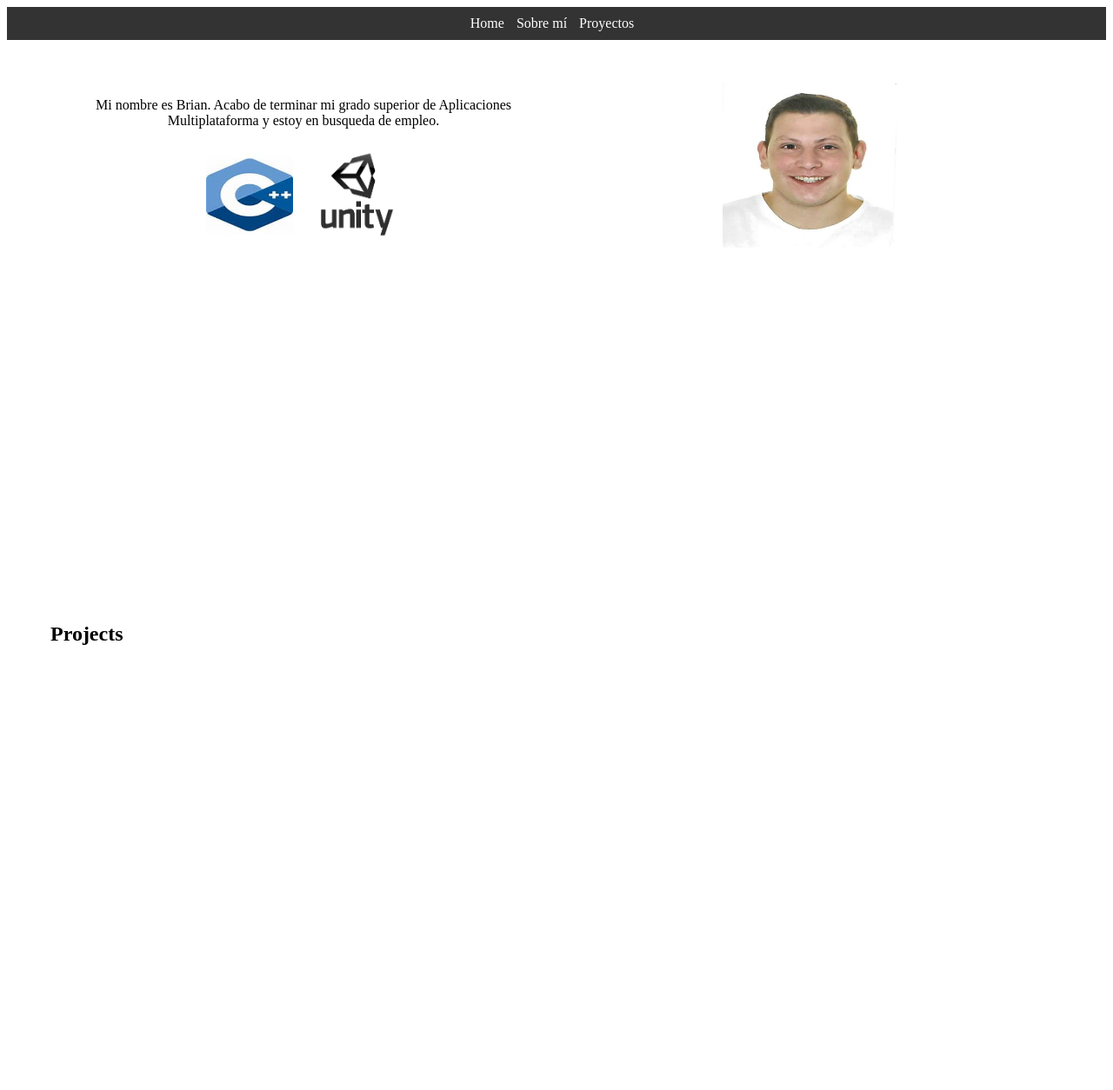
After one commit to bryanlimite/bryanlimite.github.io, a PHP site: page /nuevohtml.html in a window 1280 px wide. The commit adds this page. Shown: the whole page at 87% size. Run offline with PHP 8.4, Linux system fonts and the light colour scheme.

Commit message:
Nueva prueba con otra pagina web

```diff
--- /dev/null
+++ b/nuevohtml.html
@@ -0,0 +1,39 @@
+<!DOCTYPE html>
+<html>
+<head>
+<title>My Web Page</title>
+<link rel="stylesheet" href="nuevosestilos.css">
+</head>
+<body>
+<!-- Menu -->
+
+<header>
+    <nav>
+        <ul>
+        <li><a href="#home">Home</a></li>
+        <li><a href="#about">Sobre mí</a></li>
+        <li><a href="#projects">Proyectos</a></li>
+        </ul>
+    </nav>
+</header>
+
+<!-- About Me section -->
+<div id="about" class="section">
+    <div class="left-division">
+    <p>Mi nombre es Brian. Acabo de terminar mi grado superior de Aplicaciones Multiplataforma y estoy en busqueda de empleo.</p>
+    <img class="skills-image" src="Cplus.jpg" alt="Skills Image 1">
+    <img class="skills-image" src="img/Unity.png" alt="Skills Image 2">
+    <!-- Add more skills images here -->
+    </div>
+    <div class="right-division">
+    <img class="user-image" src="fotodni.jpg" alt="User Image">
+    </div>
+</div>
+
+<!-- Projects section -->
+<div id="projects" class="section">
+    <h2>Projects</h2>
+    <!-- Add content for the Projects section here -->
+</div>
+</body>
+</html>
--- /dev/null
+++ b/nuevosestilos.css
@@ -0,0 +1,55 @@
+  /* Estilos del menú */
+header {
+    background-color: #333;
+    padding: 10px;
+    text-align: center; /* Centra el contenido del header */
+}
+nav ul {
+    list-style-type: none;
+    margin: 0;
+    padding: 0;
+    display: inline-block; /* Cambia el display a inline-block */
+}
+nav ul li {
+    display: inline;
+    margin-right: 10px;}
+
+nav ul li a {
+    color: #fff;
+    text-decoration: none;
+}
+
+/* CSS styles for the sections */
+.section {
+    padding: 50px;
+    height: 500px;
+}
+
+    /* CSS styles for the left and right divisions in the About Me section */
+    .left-division {
+        float: left;
+        width: 50%;
+        text-align: center; /* Center the text */
+        align-items: center;
+    }
+
+    .right-division {
+        float: right;
+        width: 50%;
+        display: flex;
+        justify-content: center;
+        align-items: center; /* Center the image */
+    }
+
+/* CSS styles for the skills images */
+.skills-image {
+width: 100px;
+height: 100px;
+margin: 10px;
+}
+
+/* CSS styles for the image of the user */
+.user-image {
+width: 200px;
+height: 200px;
+}
```
Also changed, not shown: estilos.css (+25 -17 lines), index.html (+3 -6 lines), img/Unity.png (added), img/Unity_Technologies_logo.png (added).
